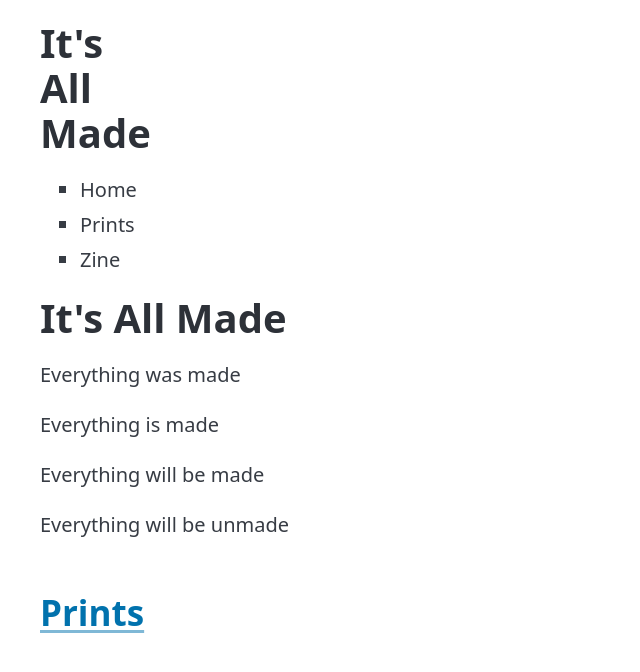
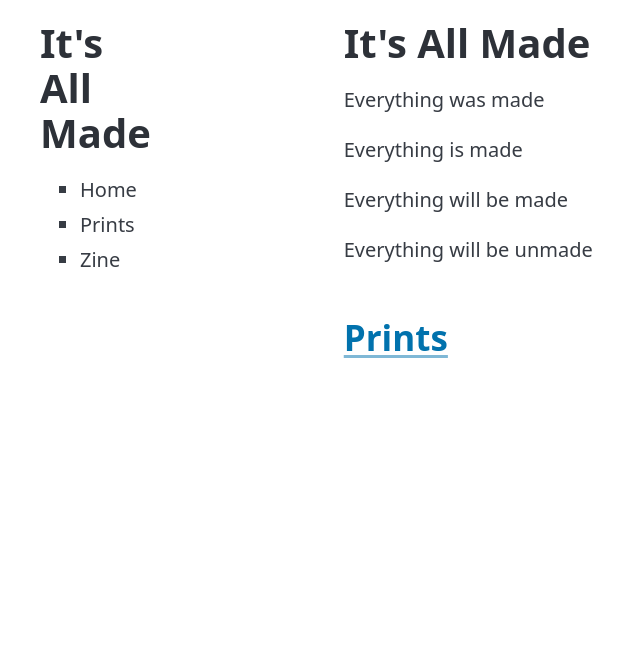
Before and after one commit to neilmb/ItsAllMade, an Eleventy site: page index.html in a window 1280 px wide. Shown: the whole page, without its empty margins (0-640 px from the left). Built offline with nearby package versions, Linux system fonts and the light colour scheme; Eleventy itself is replaced by a stand-in of ours; files that its build step writes are made by us from their sources.

Commit message:
Update head.html to use style.css

```diff
--- a/_includes/head.html
+++ b/_includes/head.html
@@ -9,4 +9,6 @@
 
 <link rel="stylesheet" href="https://cdn.jsdelivr.net/npm/@picocss/pico@2/css/pico.min.css"
 >
+<link rel="stylesheet" href="/style.css"
+>
 </head>
```
